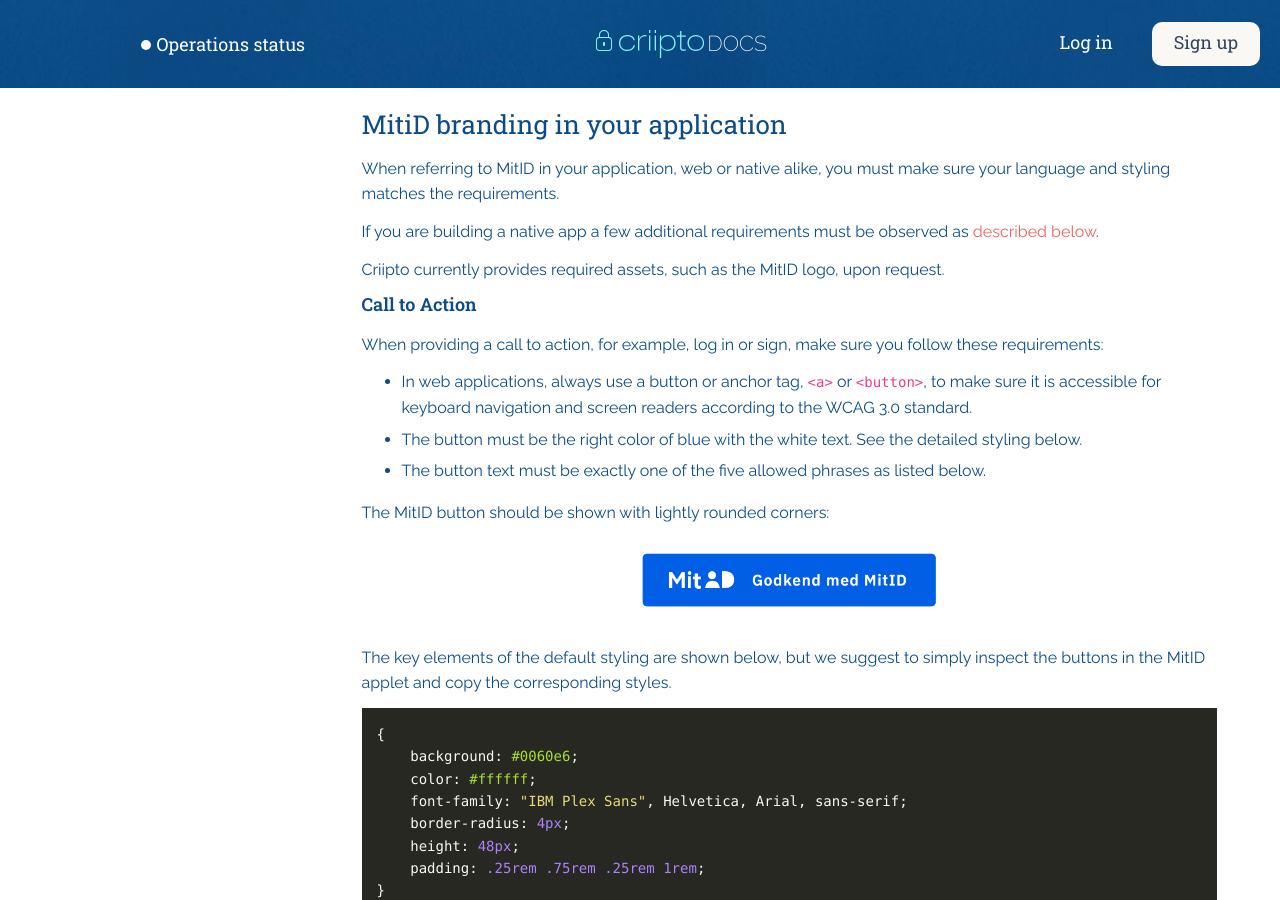
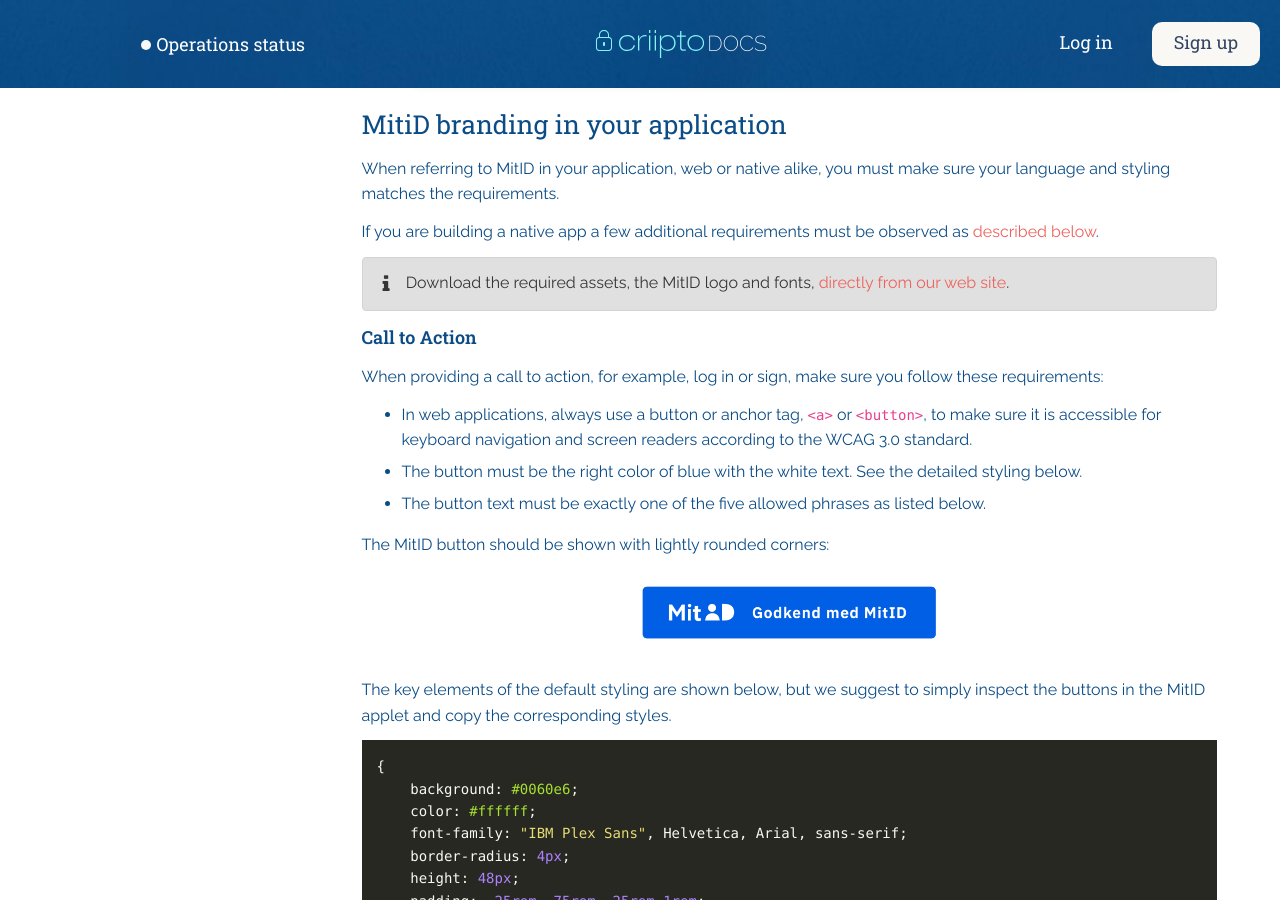
Before and after one commit to criipto/docs-old, a Jekyll site: the page built from eid-specifics/mitid-ux-reqs.md, in a window 1280 px wide and 900 px high, scrolled down 1497 px. Built offline with Jekyll 4.4.1, drawn with Linux system fonts in a browser that asks for light colours; some web fonts are replaced.

Commit message:
Added MitID assets

```diff
--- a/eid-specifics/mitid-ux-reqs.md
+++ b/eid-specifics/mitid-ux-reqs.md
@@ -45,7 +45,12 @@
 
 If you are building a native app a few additional requirements must be observed as [described below](#mobileapp).
 
-Criipto currently provides required assets, such as the MitID logo, upon request.
+{% iconnote info %}
+
+Download the required assets, the MitID logo and fonts, [directly from our web site](/downloads/MitID-assets.zip).
+
+{% endiconnote %}
+
 ### Call to Action
 
 When providing a call to action, for example, log in or sign, make sure you follow these requirements:
```
Also changed, not shown: 1 other file.
